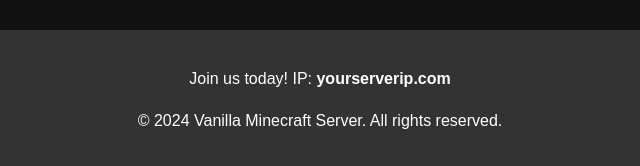
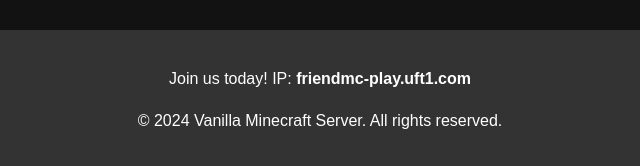
Before and after one commit to jejeviebermudez/minecraft_server-1.21.1-Bermudez, a plain HTML site: page index.html in a window 1280 px wide. Shown: the part 1310-1476 px from the top of the page, 320-960 px from the left. Drawn offline with Linux system fonts and the light colour scheme.

Commit message:
Update index.html

```diff
--- a/index.html
+++ b/index.html
@@ -38,7 +38,7 @@
     </main>
 
     <footer>
-        <p>Join us today! IP: <strong>yourserverip.com</strong></p>
+        <p>Join us today! IP: <strong>friendmc-play.uft1.com</strong></p>
         <p>&copy; 2024 Vanilla Minecraft Server. All rights reserved.</p>
     </footer>
 </body>
```
